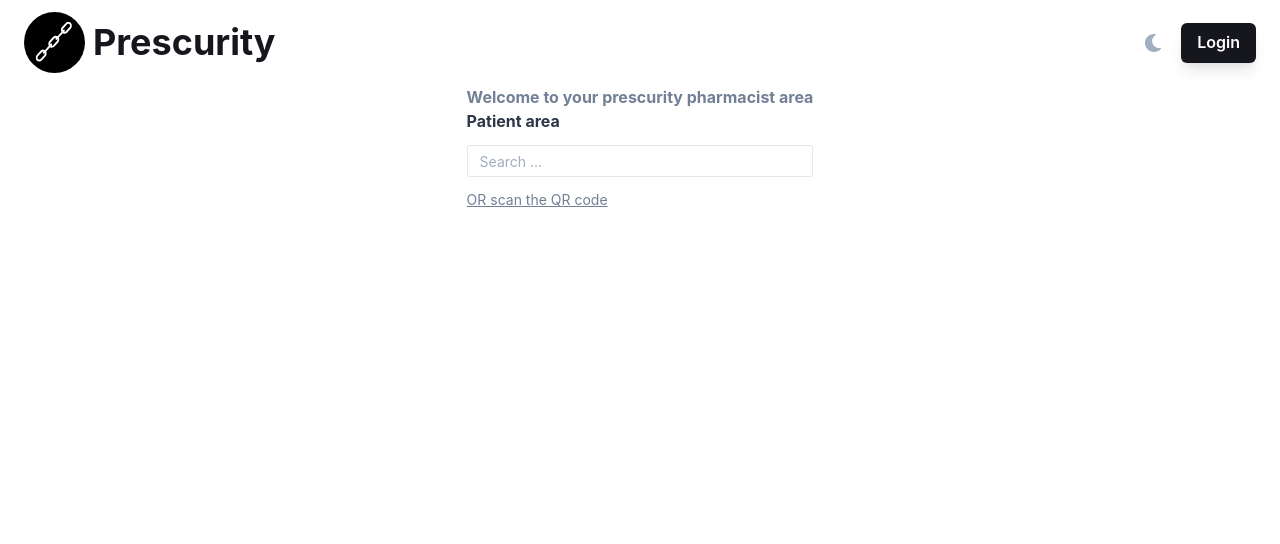
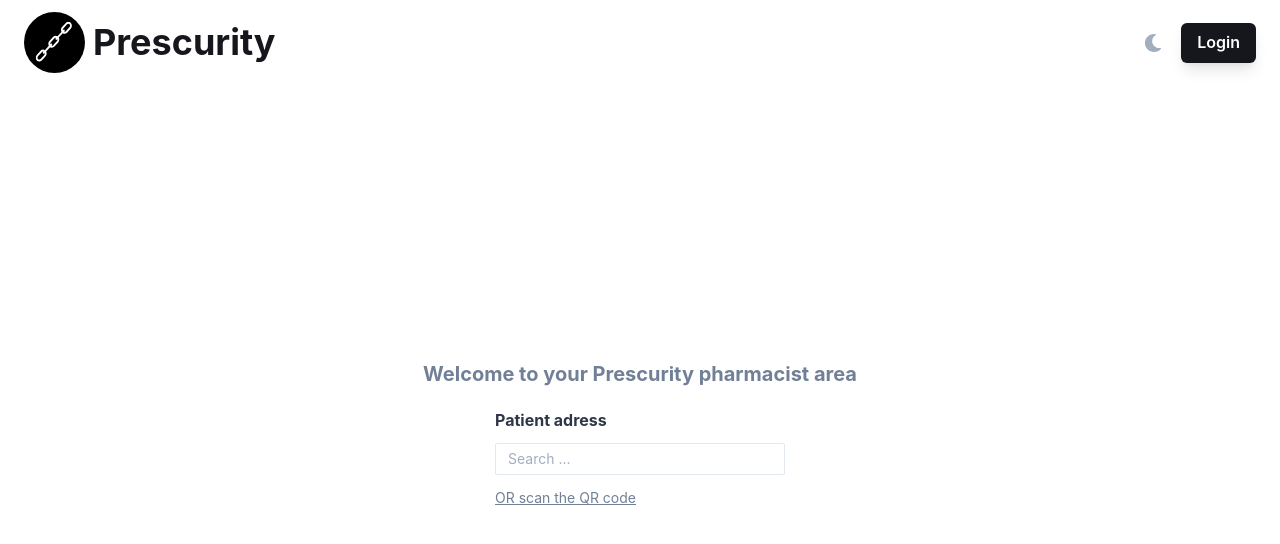
Before and after one commit to azerpas/prescurity-dashboard, a Next.js app: page /pharmacien in a window 1280 px wide. Shown: the top 544 px of the page. Built offline with nearby package versions, Linux system fonts and the light colour scheme.

Commit message:
doctor & pharma

```diff
--- a/src/pages/pharmacien.tsx
+++ b/src/pages/pharmacien.tsx
@@ -29,11 +29,11 @@ import React from 'react'
 const Pharmacien = () => (
     <Container height="100vh" bg="none">
         <Header/>
-        <Flex direction="column" justify="center">
-            <Box>
-                <Heading as="h1" size="20px" color="#718096" font-family="Inter">Welcome to your prescurity pharmacist area</Heading>
-                <Stack spacing={3} bg="">
-                    <Heading as="h2" size="16px" color="#2D3748">Patient area</Heading>
+        <Flex direction="column" justify="center" height="100vh" padding="10px" align="center">
+            <Box >
+                <Heading as="h2" fontSize="20px" color="#718096" fontFamily="Inter" textAlign="center" marginBottom="10px">Welcome to your Prescurity pharmacist area</Heading>
+                <Stack spacing={3} bg="none" maxW="320px" margin="auto" padding="15px">
+                    <Heading as="h2" fontSize="16px" color="#2D3748" fontFamily="Inter">Patient adress</Heading>
                     <Input placeholder="Search ..." size="sm"/>
                     <Text as="u" fontSize="14px" color="#718096">OR scan the QR code</Text>
                 </Stack>
```
Also changed, not shown: src/pages/docteur.tsx (+16 -2 lines).
